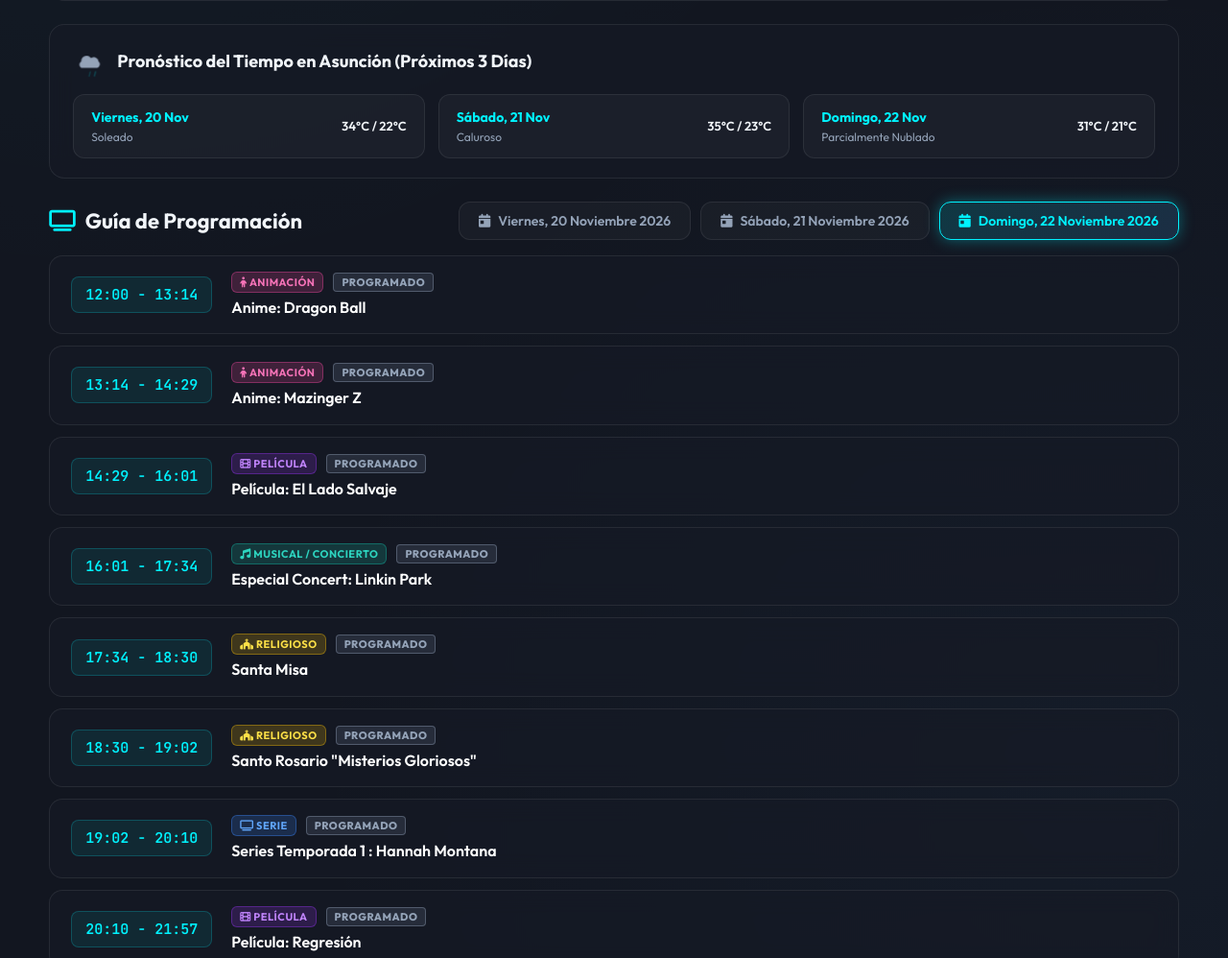
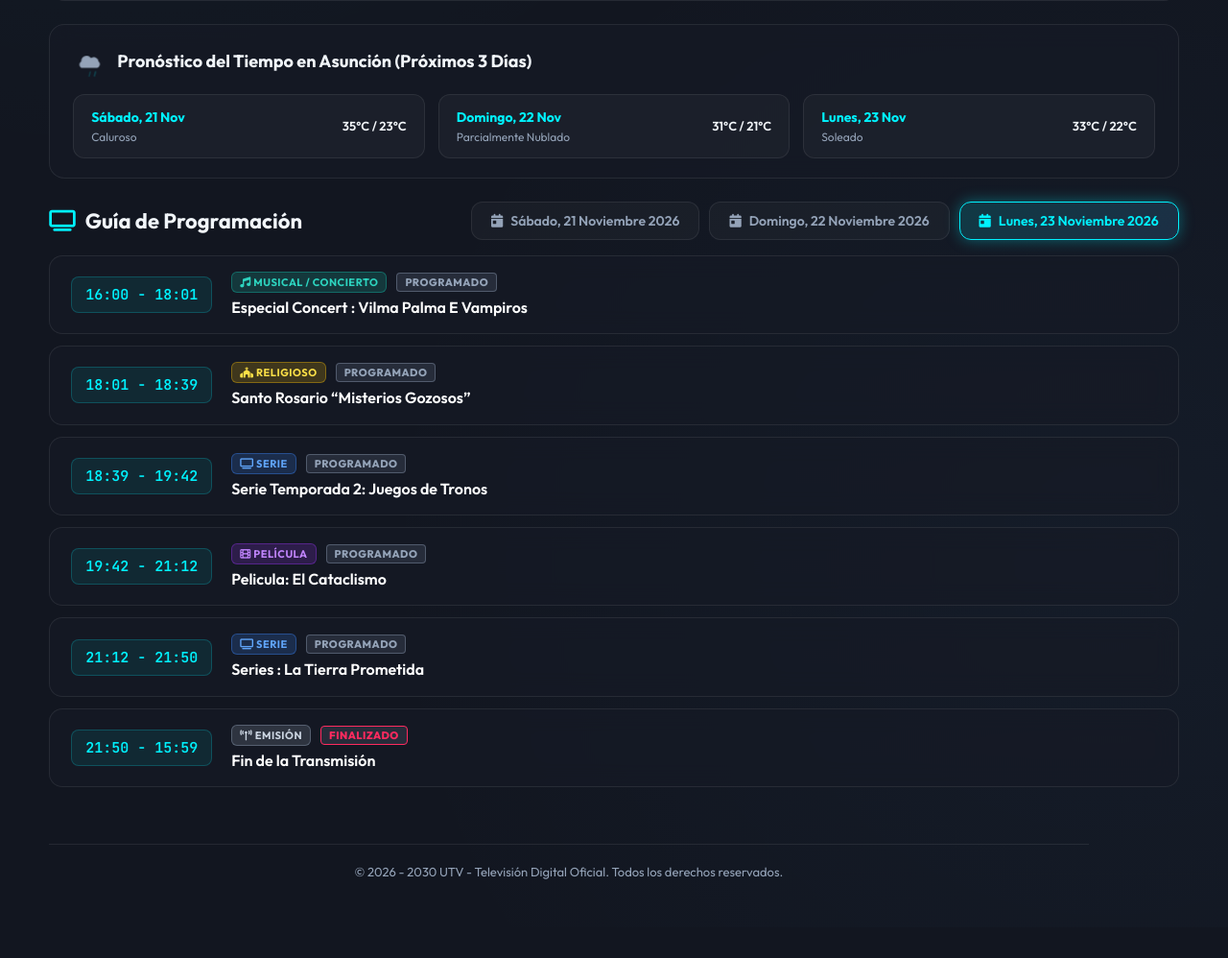
Before and after one commit to VictorA48/VictorA48.github.io, a plain HTML site: page index.html in a window 1280 px wide. Shown: the part 973-1971 px from the top of the page at 96% size. After the commit the page ends 1939 px from the top, so only its background shows below. Drawn offline with nearby package versions, Linux system fonts and the light colour scheme; no server answers.

Commit message:
Update index.html

```diff
--- a/index.html
+++ b/index.html
@@ -931,13 +931,6 @@
       <div class="weather-days-grid" id="gridPronosticoDinamico">
         <div class="weather-card">
           <div class="weather-card-info">
-            <span class="weather-card-day">Viernes, 20 Nov</span>
-            <span class="weather-card-desc">Soleado</span>
-          </div>
-          <span class="weather-card-temps">34°C / 22°C</span>
-        </div>
-        <div class="weather-card">
-          <div class="weather-card-info">
             <span class="weather-card-day">Sábado, 21 Nov</span>
             <span class="weather-card-desc">Caluroso</span>
           </div>
@@ -950,6 +943,13 @@
           </div>
           <span class="weather-card-temps">31°C / 21°C</span>
         </div>
+        <div class="weather-card">
+          <div class="weather-card-info">
+            <span class="weather-card-day">Lunes, 23 Nov</span>
+            <span class="weather-card-desc">Soleado</span>
+          </div>
+          <span class="weather-card-temps">33°C / 22°C</span>
+        </div>
       </div>
     </div>
 
@@ -960,14 +960,14 @@
         </div>
 
         <div class="tabs-container">
-          <button class="tab-btn" id="btnViernes20" onclick="mostrarDia('viernes20')">
-            <i class="fas fa-calendar-day"></i> Viernes, 20 Noviembre 2026
-          </button>
           <button class="tab-btn" id="btnSabado21" onclick="mostrarDia('sabado21')">
             <i class="fas fa-calendar-day"></i> Sábado, 21 Noviembre 2026
           </button>
-          <button class="tab-btn active" id="btnDomingo22" onclick="mostrarDia('domingo22')">
+          <button class="tab-btn" id="btnDomingo22" onclick="mostrarDia('domingo22')">
             <i class="fas fa-calendar-day"></i> Domingo, 22 Noviembre 2026
+          </button>
+          <button class="tab-btn active" id="btnLunes23" onclick="mostrarDia('lunes23')">
+            <i class="fas fa-calendar-day"></i> Lunes, 23 Noviembre 2026
           </button>
         </div>
       </div>
@@ -1073,15 +1073,6 @@
       }, 12000);
     }
 
-    var programacionViernes20 = [
-      { hora: "16:00", fin: "18:16", titulo: "Especial Concert : Paul van Dyk", categoria: "musical" },
-      { hora: "18:16", fin: "18:49", titulo: "Santo Rosario “Misterios Dolorosos”", categoria: "religioso" },
-      { hora: "18:49", fin: "19:44", titulo: "Serie Temporada 2: Juegos de Tronos", categoria: "serie" },
-      { hora: "19:44", fin: "22:14", titulo: "Película: 666 El Hijo", categoria: "pelicula" },
-      { hora: "22:14", fin: "22:52", titulo: "Series : La Tierra Prometida", categoria: "serie" },
-      { hora: "22:52", fin: "11:59", titulo: "Fin de la Transmisión", categoria: "general" }
-    ];
-
     var programacionSabado21 = [
       { hora: "12:00", fin: "13:05", titulo: "Serie Comedia: Los Tres Chiflados", categoria: "serie" },
       { hora: "13:05", fin: "13:50", titulo: "Anime: Los Thundercast", categoria: "animacion" },
@@ -1105,7 +1096,16 @@
       { hora: "21:57", fin: "15:59", titulo: "Fin de la Transmisión", categoria: "general" }
     ];
 
-    var diaActual = "domingo22";
+    var programacionLunes23 = [
+      { hora: "16:00", fin: "18:01", titulo: "Especial Concert : Vilma Palma E Vampiros", categoria: "musical" },
+      { hora: "18:01", fin: "18:39", titulo: "Santo Rosario “Misterios Gozosos”", categoria: "religioso" },
+      { hora: "18:39", fin: "19:42", titulo: "Serie Temporada 2: Juegos de Tronos", categoria: "serie" },
+      { hora: "19:42", fin: "21:12", titulo: "Pelicula: El Cataclismo", categoria: "pelicula" },
+      { hora: "21:12", fin: "21:50", titulo: "Series : La Tierra Prometida", categoria: "serie" },
+      { hora: "21:50", fin: "15:59", titulo: "Fin de la Transmisión", categoria: "general" }
+    ];
+
+    var diaActual = "lunes23";
 
     function obtenerMinutos(h) {
       if (!h) return 0;
@@ -1142,17 +1142,17 @@
     function mostrarDia(dia) {
       diaActual = dia;
 
-      var btnVie = document.getElementById("btnViernes20");
       var btnSab = document.getElementById("btnSabado21");
       var btnDom = document.getElementById("btnDomingo22");
+      var btnLun = document.getElementById("btnLunes23");
 
-      if (btnVie) btnVie.className = "tab-btn" + (dia === "viernes20" ? " active" : "");
       if (btnSab) btnSab.className = "tab-btn" + (dia === "sabado21" ? " active" : "");
       if (btnDom) btnDom.className = "tab-btn" + (dia === "domingo22" ? " active" : "");
+      if (btnLun) btnLun.className = "tab-btn" + (dia === "lunes23" ? " active" : "");
 
-      var lista = programacionDomingo22;
-      if (dia === "viernes20") lista = programacionViernes20;
+      var lista = programacionLunes23;
       if (dia === "sabado21") lista = programacionSabado21;
+      if (dia === "domingo22") lista = programacionDomingo22;
 
       var contenedor = document.getElementById("grillaProgramacion");
       if (!contenedor) return;
@@ -1161,7 +1161,7 @@
       var ah = new Date();
       var hm = ah.getHours() * 60 + ah.getMinutes();
       var diaSemana = ah.getDay();
-      var esHoy = (dia === "viernes20" && diaSemana === 5) || (dia === "sabado21" && diaSemana === 6) || (dia === "domingo22" && diaSemana === 0);
+      var esHoy = (dia === "sabado21" && diaSemana === 6) || (dia === "domingo22" && diaSemana === 0) || (dia === "lunes23" && diaSemana === 1);
 
       for (var i = 0; i < lista.length; i++) {
         var item = lista[i];
@@ -1256,12 +1256,12 @@
 
       iniciarContadorVistas();
       iniciarPlayer();
-      mostrarDia('domingo22');
+      mostrarDia('lunes23');
 
       setInterval(function() {
-        if (diaActual === 'viernes20') mostrarDia('viernes20');
-        else if (diaActual === 'sabado21') mostrarDia('sabado21');
+        if (diaActual === 'sabado21') mostrarDia('sabado21');
         else if (diaActual === 'domingo22') mostrarDia('domingo22');
+        else if (diaActual === 'lunes23') mostrarDia('lunes23');
       }, 60000);
     };
   </script>
```
